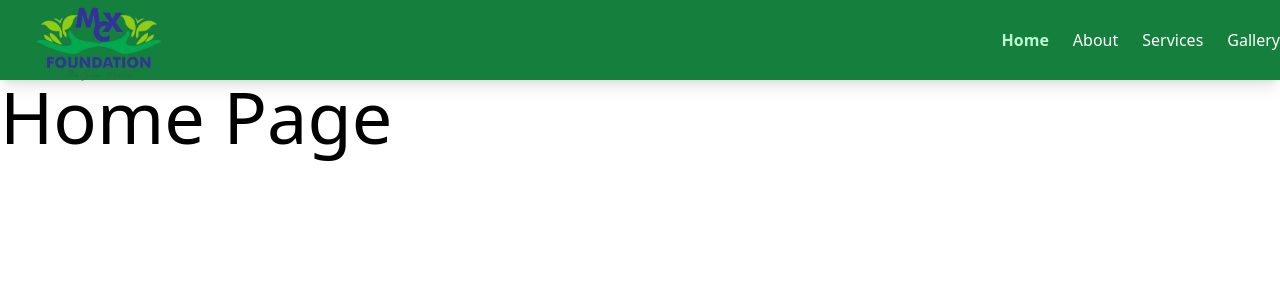
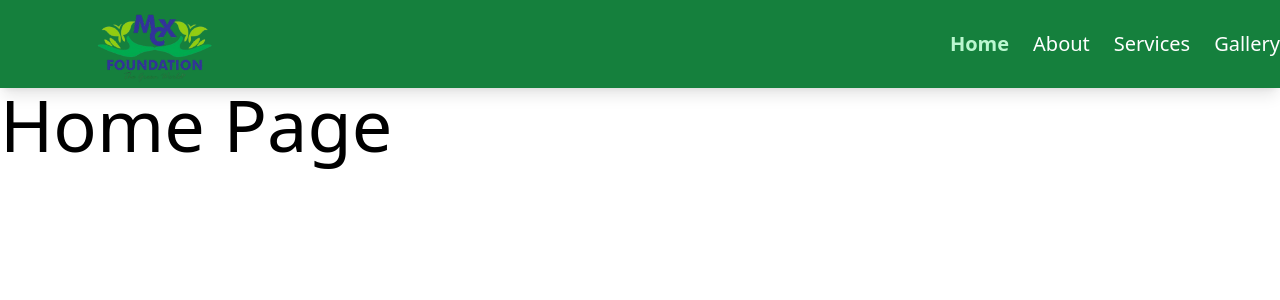
Before and after one commit to SaiDushyant/mcx, a React (Create React App) app: page / in a window 1280 px wide. Shown: the top 300 px of the page. Built offline with nearby package versions, Linux system fonts and the light colour scheme.

Commit message:
Increased Icons size

```diff
--- a/src/components/NavBar.js
+++ b/src/components/NavBar.js
@@ -14,9 +14,9 @@ function NavBar() {
   return (
     <nav className="bg-green-700 text-white shadow-lg">
       <div className="container">
-        <div className="flex items-center justify-between h-20">
+        <div className="flex items-center justify-between h-[5.5rem]">
           <NavLink to="/" className="flex items-center">
-            <img src={Logo} alt="logo" className="w-48 mt-2" />
+            <img src={Logo} alt="logo" className="w-44 md:ml-16 mt-2" />
           </NavLink>
 
           {/* Desktop menu */}
@@ -24,7 +24,7 @@ function NavBar() {
             <NavLink
               to="/"
               className={({ isActive }) =>
-                `hover:text-green-200 ${
+                `hover:text-green-200 text-xl ${
                   isActive ? "text-green-200 font-semibold" : ""
                 }`
               }
@@ -34,7 +34,7 @@ function NavBar() {
             <NavLink
               to="/about"
               className={({ isActive }) =>
-                `hover:text-green-200 ${
+                `hover:text-green-200 text-xl ${
                   isActive ? "text-green-200 font-semibold" : ""
                 }`
               }
@@ -44,7 +44,7 @@ function NavBar() {
             <NavLink
               to="/services"
               className={({ isActive }) =>
-                `hover:text-green-200 ${
+                `hover:text-green-200 text-xl ${
                   isActive ? "text-green-200 font-semibold" : ""
                 }`
               }
@@ -54,7 +54,7 @@ function NavBar() {
             <NavLink
               to="/gallery"
               className={({ isActive }) =>
-                `hover:text-green-200 ${
+                `hover:text-green-200 text-xl ${
                   isActive ? "text-green-200 font-semibold" : ""
                 }`
               }
@@ -64,13 +64,13 @@ function NavBar() {
           </div>
 
           {/* Mobile menu */}
-          <div className="md:hidden flex items-center pr-8">
+          <div className="md:hidden flex items-center mr-10">
             {/* Hamburger icon */}
             <button onClick={toggleMenu} className="text-white">
               {isMenuOpen ? (
-                <span className="text-2xl">×</span> // Cross icon
+                <span className="text-5xl">×</span> // Cross icon
               ) : (
-                <span className="text-2xl">☰</span> // Hamburger icon
+                <span className="text-3xl">☰</span> // Hamburger icon
               )}
             </button>
           </div>
```
